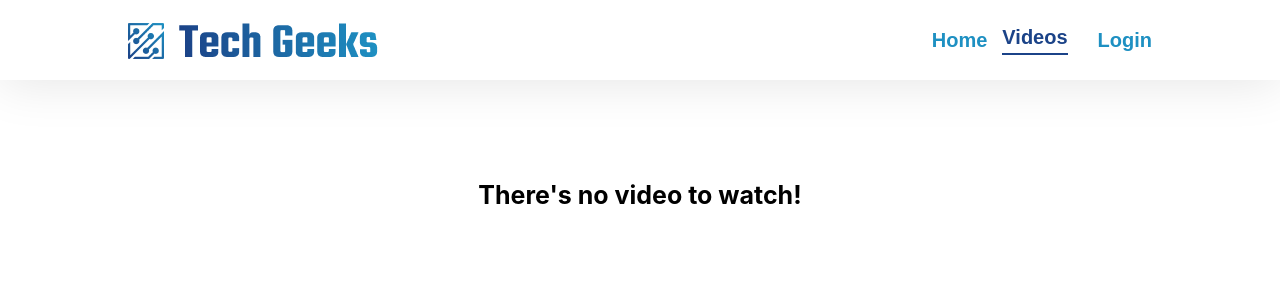
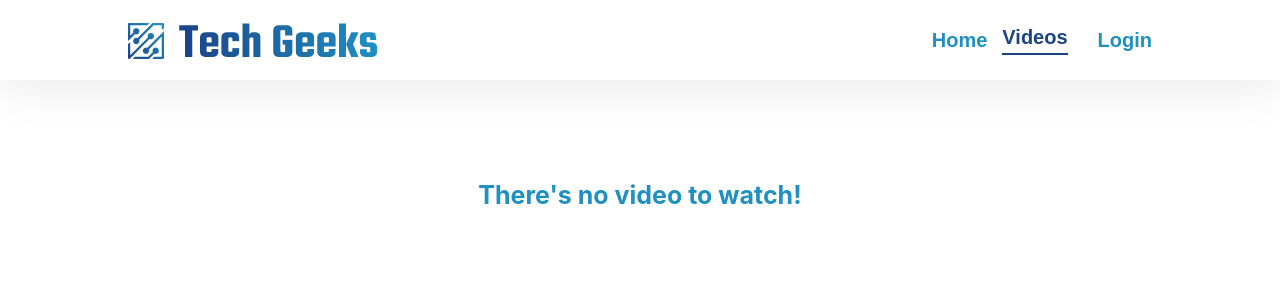
Before and after one commit to 665-stack/tech-geeks, a React (Create React App) app: page /videos in a window 1280 px wide. Shown: the top 300 px of the page. Built offline with nearby package versions, Linux system fonts and the light colour scheme; no server answers.

Commit message:
add full project

```diff
--- a/src/Components/Videos/Videos.css
+++ b/src/Components/Videos/Videos.css
@@ -2,4 +2,5 @@
     font-size: 25px;
     text-align: center;
     margin-top: 100px;
+    color: #1e90c2;
 }
```
